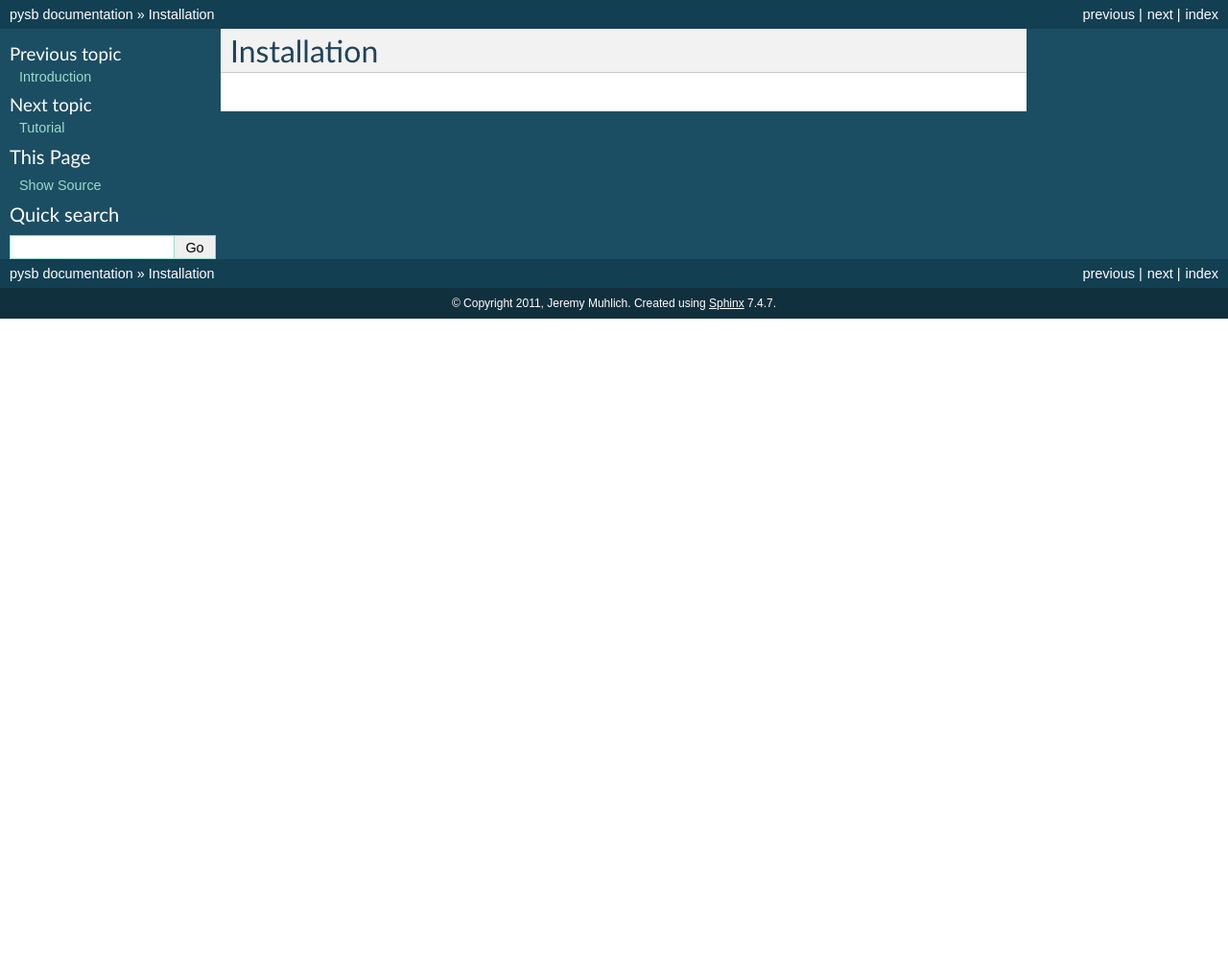
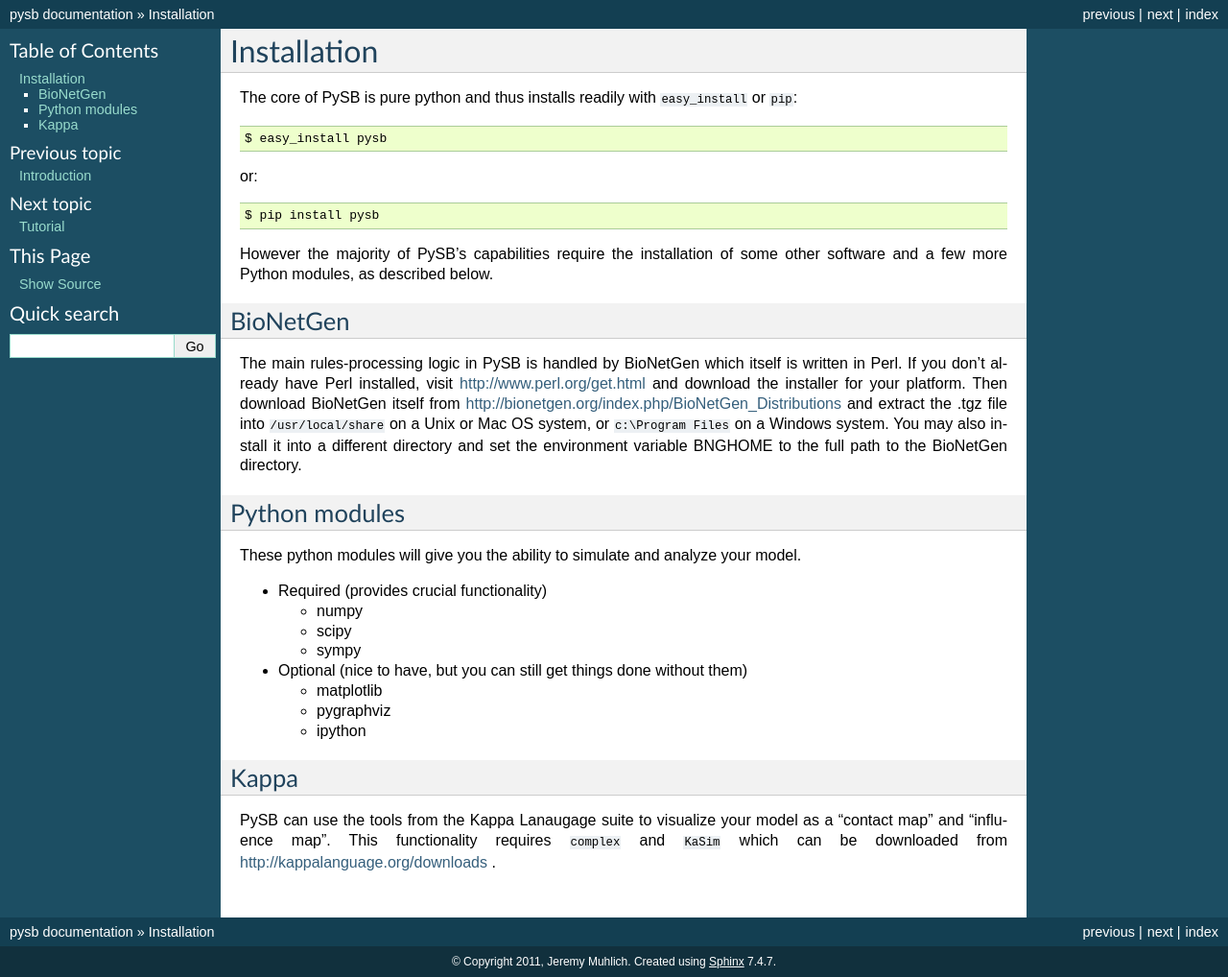
Before and after one commit to pysb/pysb, a Sphinx documentation site: the page built from doc/installation.rst, in a window 1280 px wide. Shown: the whole page at 96% size. Built offline with Sphinx 7.4.7, drawn with Linux system fonts in a browser that asks for light colours; formulas are drawn with MathJax 3; before the commit the page ends 900 px from its top, so only the background shows below that.

Commit message:
minor cleanup of docs
* prune README, move installation instructions to manual
* add requires= to setup.py

```diff
--- a/doc/installation.rst
+++ b/doc/installation.rst
@@ -1,2 +1,54 @@
 Installation
 ============
+
+The core of PySB is pure python and thus installs readily with
+``easy_install`` or ``pip``::
+
+    $ easy_install pysb
+
+or::
+
+    $ pip install pysb
+
+However the majority of PySB's capabilities require the installation
+of some other software and a few more Python modules, as described
+below.
+
+BioNetGen
+~~~~~~~~~
+
+The main rules-processing logic in PySB is handled by BioNetGen which
+itself is written in Perl. If you don't already have Perl installed,
+visit http://www.perl.org/get.html and download the installer for your
+platform. Then download BioNetGen itself from
+http://bionetgen.org/index.php/BioNetGen_Distributions and extract the
+.tgz file into ``/usr/local/share`` on a Unix or Mac OS system, or
+``c:\Program Files`` on a Windows system. You may also install it into
+a different directory and set the environment variable BNGHOME to the
+full path to the BioNetGen directory.
+
+Python modules
+~~~~~~~~~~~~~~
+
+These python modules will give you the ability to simulate and analyze
+your model.
+
+* Required (provides crucial functionality)
+
+  * numpy
+  * scipy
+  * sympy
+
+* Optional (nice to have, but you can still get things done without them)
+
+  * matplotlib
+  * pygraphviz
+  * ipython
+
+Kappa
+~~~~~
+
+PySB can use the tools from the Kappa Lanaugage suite to visualize
+your model as a "contact map" and "influence map". This functionality
+requires ``complex`` and ``KaSim`` which can be downloaded from
+http://kappalanguage.org/downloads .
--- a/setup.py
+++ b/setup.py
@@ -36,6 +36,7 @@
           author_email='jmuhlich@bitflood.org',
           url='http://pysb.org/',
           packages=['pysb', 'pysb.generator', 'pysb.tools', 'pysb.examples'],
+          requires=['numpy', 'scipy', 'sympy'],
           keywords=['systems', 'biology', 'model', 'rules'],
           classifiers=[
             'Development Status :: 4 - Beta',
```
Also changed, not shown: README.rst (+8 -45 lines).
